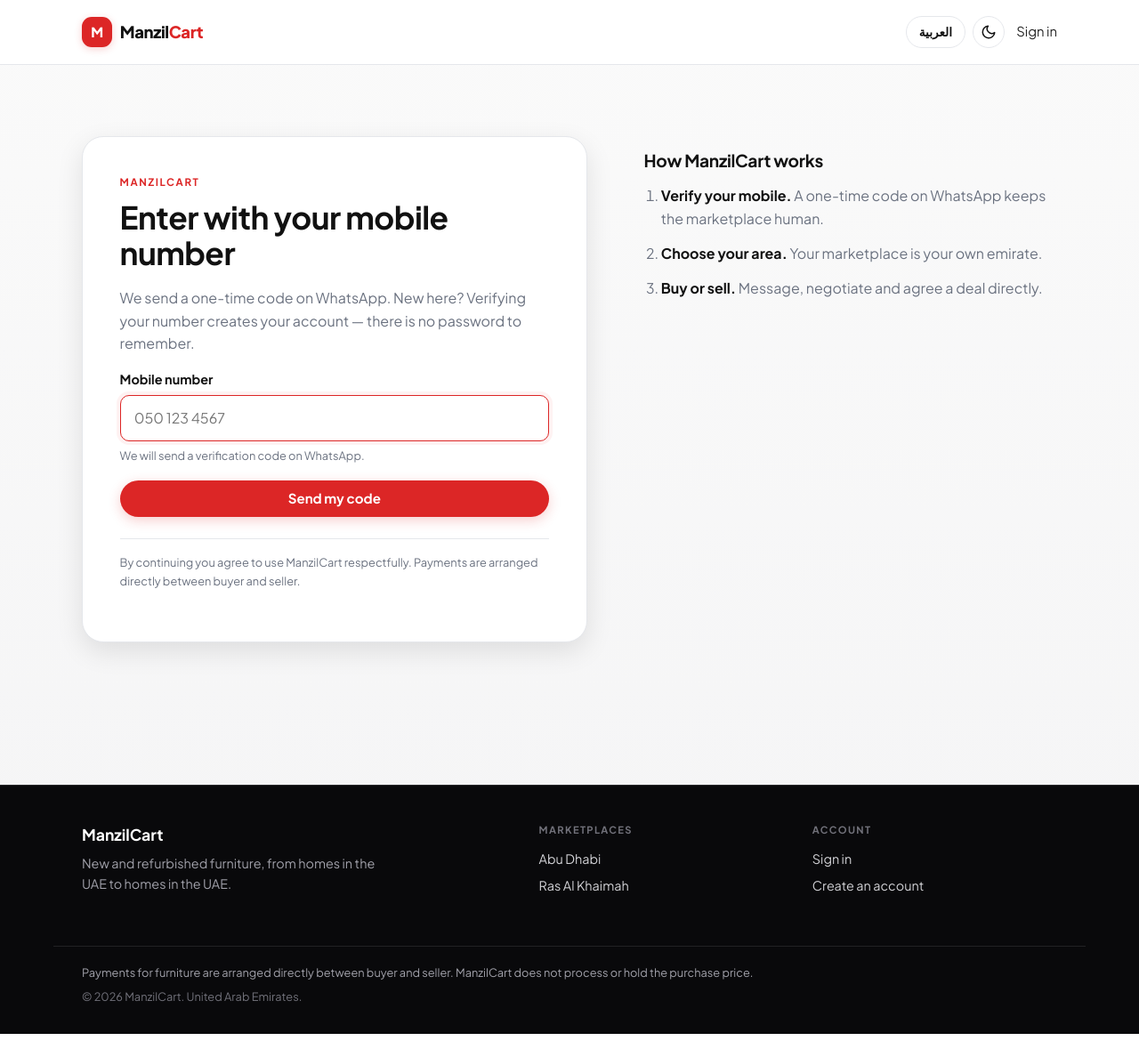
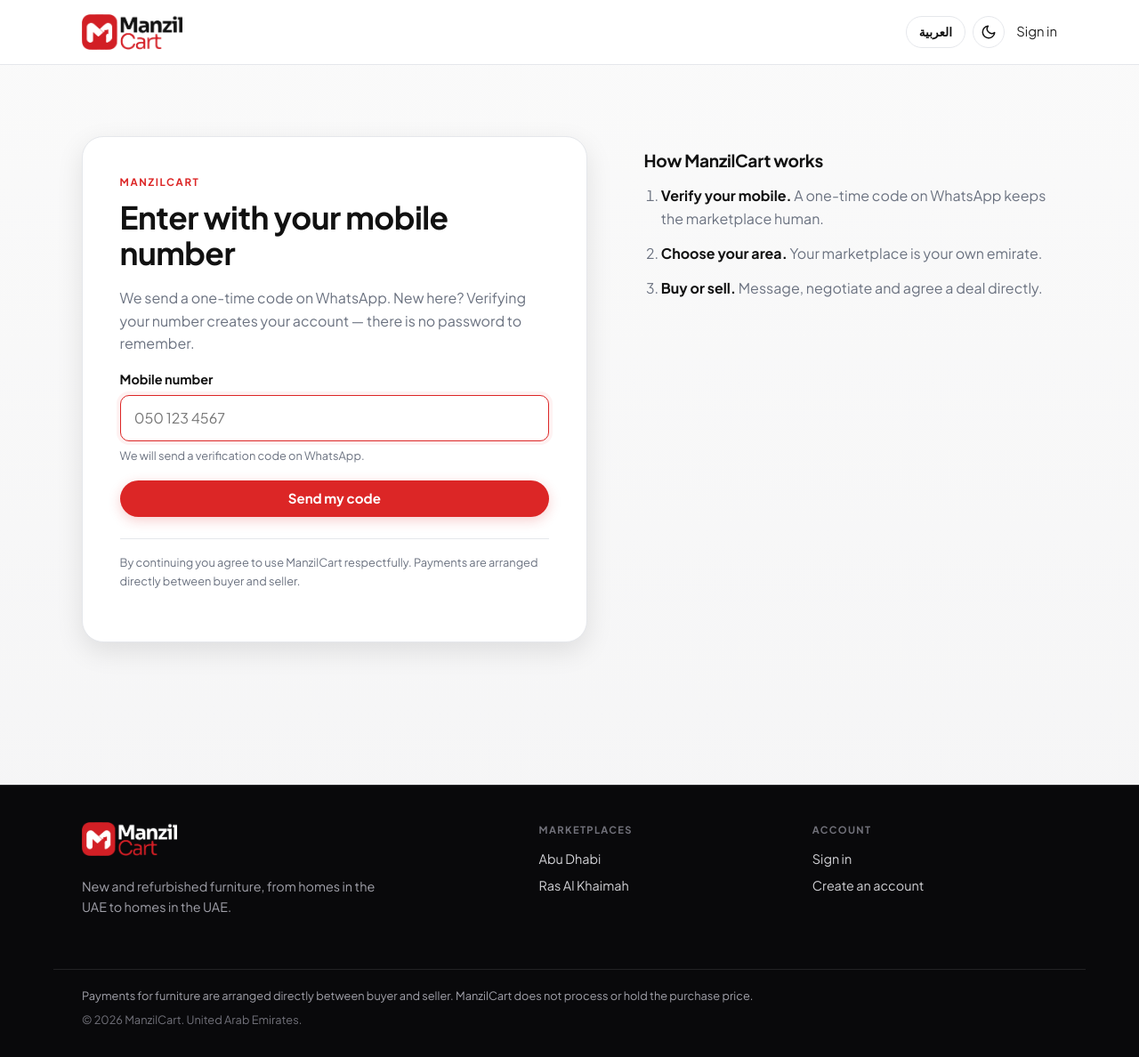
Before and after one commit to AlphaSpider/multivendor-ecom-as, a Django app: page /accounts/start/ in a window 1280 px wide. Shown: the whole page at 89% size. Before the commit the page ends 1162 px from the top, so only its background shows below. Run offline with Django 5.2, Linux system fonts and the light colour scheme; data comes from the database, SQL or seed files in the repository.

Commit message:
Logo added

```diff
--- a/Manzilcart/static/css/styles.css
+++ b/Manzilcart/static/css/styles.css
@@ -191,29 +191,45 @@
 .brand {
   display: inline-flex;
   align-items: center;
-  gap: 0.55rem;
   text-decoration: none;
-  color: var(--ink);
-  font-weight: 800;
-  letter-spacing: -0.02em;
-  font-size: 1.15rem;
   margin-inline-end: auto;
+  line-height: 1;
 }
 
-.brand-mark {
-  display: grid;
-  place-items: center;
-  width: 34px;
-  height: 34px;
-  border-radius: 11px;
-  background: var(--brand);
-  color: #fff;
-  font-size: 0.95rem;
-  font-weight: 800;
-  box-shadow: 0 2px 8px var(--brand-glow);
+.brand-logo {
+  height: 40px;
+  width: auto;
+  display: block;
+  object-fit: contain;
+  transition: transform 0.15s ease;
 }
 
-.brand-text span { color: var(--brand); }
+.brand:hover .brand-logo {
+  transform: scale(1.03);
+}
+
+:root:not([data-theme="dark"]) .brand-logo-dark { display: none; }
+:root:not([data-theme="dark"]) .brand-logo-light { display: block; }
+[data-theme="dark"] .brand-logo-light { display: none; }
+[data-theme="dark"] .brand-logo-dark { display: block; }
+
+.footer-brand-link {
+  display: inline-block;
+  text-decoration: none;
+  margin-bottom: 0.6rem;
+}
+
+.footer-logo {
+  height: 38px;
+  width: auto;
+  display: block;
+  object-fit: contain;
+  transition: opacity 0.15s ease;
+}
+
+.footer-brand-link:hover .footer-logo {
+  opacity: 0.88;
+}
 
 .marketplace-chip {
   display: inline-flex;
--- a/Manzilcart/templates/base.html
+++ b/Manzilcart/templates/base.html
@@ -26,6 +26,7 @@
       } catch (e) {}
     })();
   </script>
+  <link rel="icon" type="image/png" href="{% static 'images/logo-mark.png' %}">
   <link rel="stylesheet" href="{% static 'css/styles.css' %}">
   {% block extra_head %}{% endblock %}
 </head>
@@ -35,8 +36,8 @@
   <header class="site-header">
     <div class="container header-inner">
       <a class="brand" href="{% url 'locations:landing' %}" aria-label="ManzilCart home">
-        <span class="brand-mark" aria-hidden="true">M</span>
-        <span class="brand-text">Manzil<span>Cart</span></span>
+        <img src="{% static 'images/logo.png' %}" alt="ManzilCart" class="brand-logo brand-logo-light" width="138" height="49">
+        <img src="{% static 'images/logo-dark.png' %}" alt="ManzilCart" class="brand-logo brand-logo-dark" width="138" height="49">
       </a>
 
       {% if current_emirate %}
@@ -132,7 +133,9 @@
   <footer class="site-footer">
     <div class="container footer-inner">
       <div class="footer-brand">
-        <strong>ManzilCart</strong>
+        <a href="{% url 'locations:landing' %}" class="footer-brand-link" aria-label="ManzilCart home">
+          <img src="{% static 'images/logo-dark.png' %}" alt="ManzilCart" class="footer-logo" width="148" height="52">
+        </a>
         <p data-i18n="footer_brand_desc">New and refurbished furniture, from homes in the UAE to homes in the UAE.</p>
       </div>
       <div class="footer-links">
```
Also changed, not shown: Manzilcart/static/images/logo-dark.png (added), Manzilcart/static/images/logo-mark.png (added), Manzilcart/static/images/logo-original.png (added), Manzilcart/static/images/logo.png (added).
